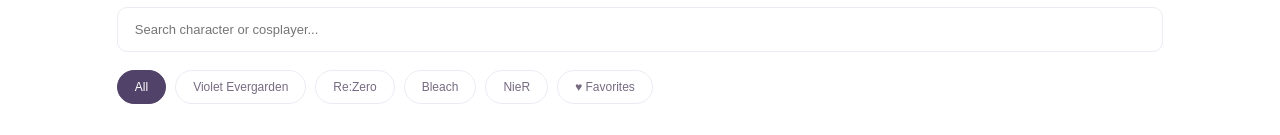
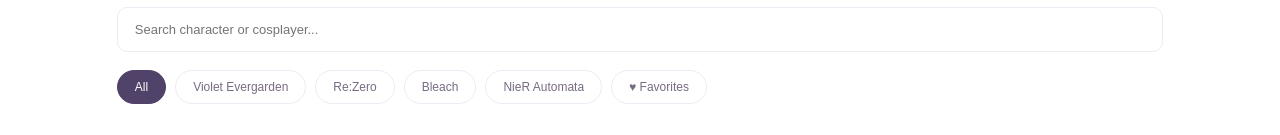
Before and after one commit to shirayuki591/twentyoneesan, a plain HTML site: page index.html in a window 1280 px wide. Shown: the part 521-656 px from the top of the page. Drawn offline with Linux system fonts and the light colour scheme.

Commit message:
Update index.html

```diff
--- a/index.html
+++ b/index.html
@@ -50,7 +50,7 @@
   <button class="category" data-category="Violet Evergarden">Violet Evergarden</button>
   <button class="category" data-category="Re:Zero">Re:Zero</button>
   <button class="category" data-category="Bleach">Bleach</button>
-  <button class="category" data-category="NieR">NieR</button>
+  <button class="category" data-category="NieR Automata">NieR Automata</button>
   <button class="category" data-category="Favorites">♥ Favorites</button>
 </div>
 
```
